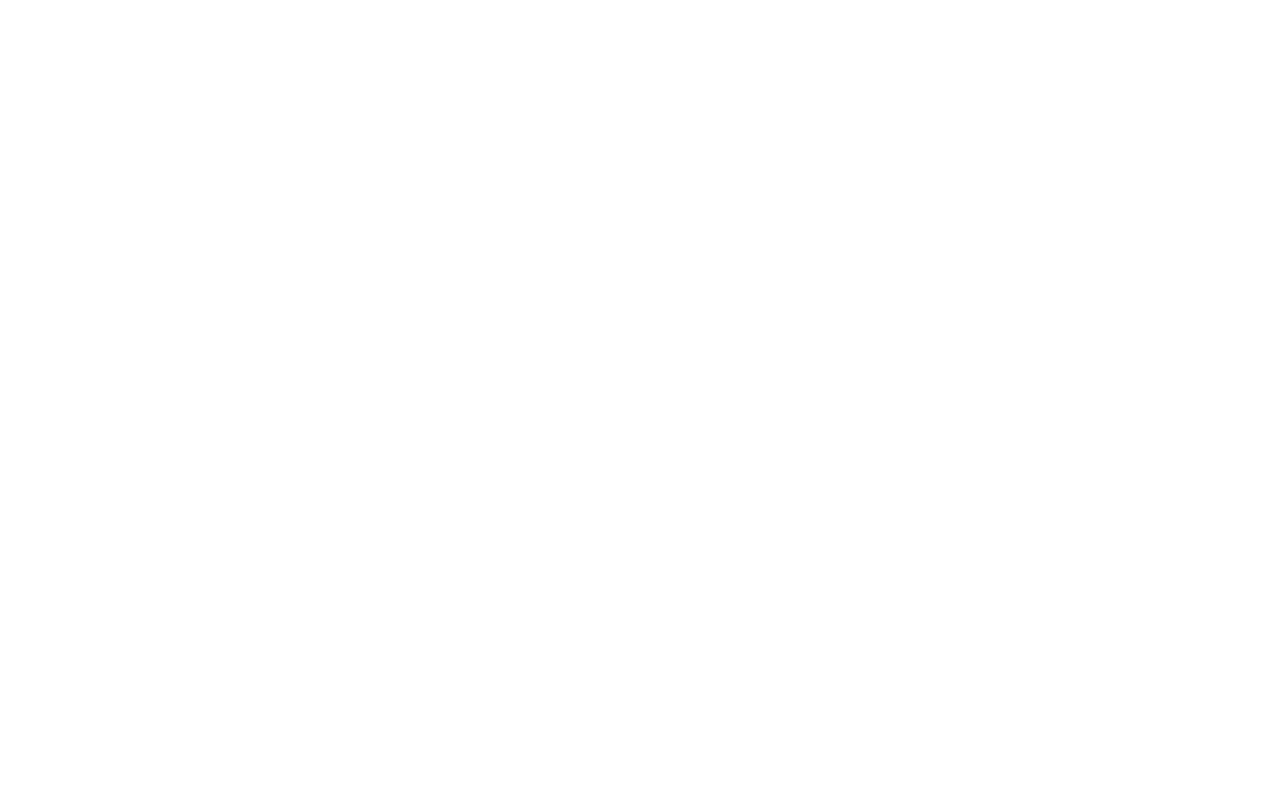
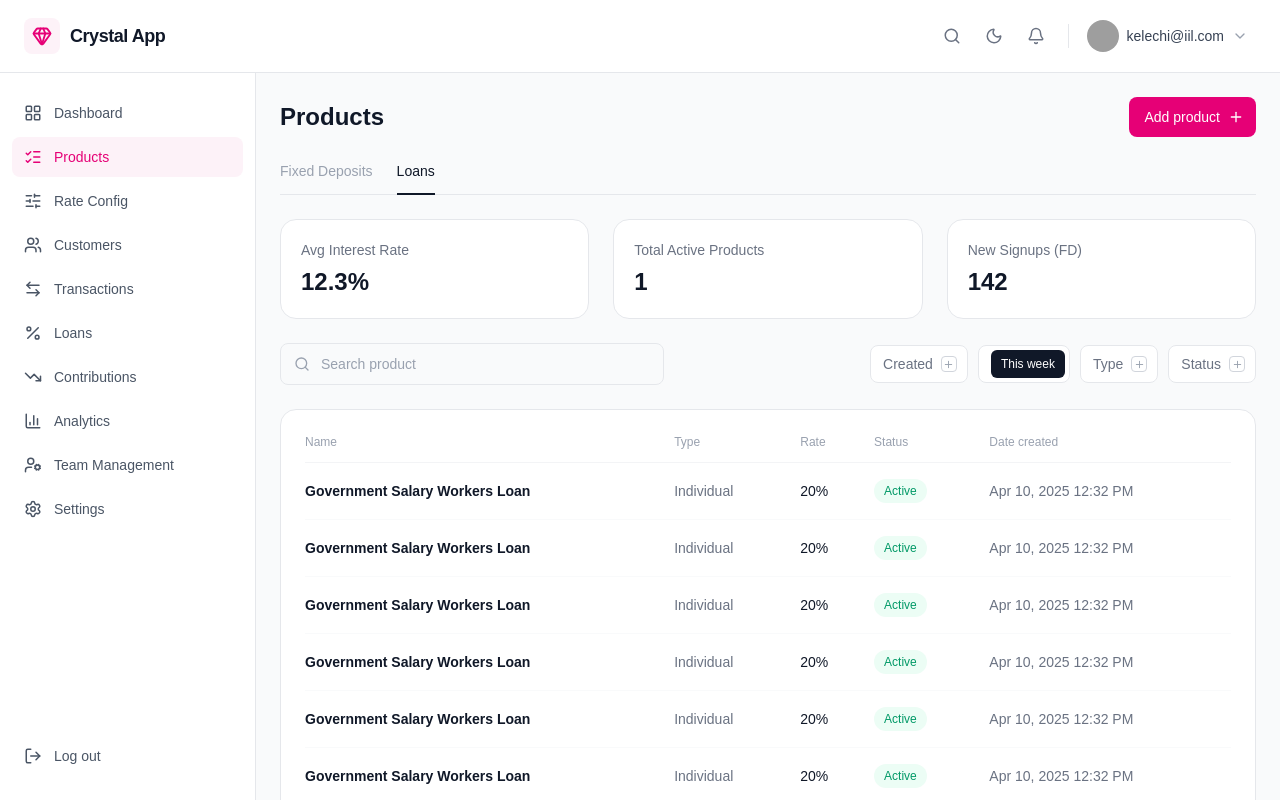
Before and after one commit to tfnsolutionshq/crystalbricks-admin, a React (Vite) app: page /products in a window 1280 px wide. Before the commit this address had no page. Built offline with nearby package versions, Linux system fonts and the light colour scheme; grey boxes are pictures that could not be loaded; a web font is replaced by a local one.

Commit message:
feat: add dashboard layout with header, sidebar, and routing for admin pages

```diff
--- a/package.json
+++ b/package.json
@@ -15,6 +15,7 @@
     "react": "^19.2.7",
     "react-dom": "^19.2.7",
     "react-router-dom": "^7.18.1",
+    "recharts": "^3.10.0",
     "tailwindcss": "^4.3.2"
   },
   "devDependencies": {
--- a/src/App.jsx
+++ b/src/App.jsx
@@ -8,6 +8,14 @@ import {
 import SignInPage from "./features/auth/pages/SignInPage";
 import SetPasscodePage from "./features/auth/pages/SetPasscodePage";
 import ResetPasscodePage from "./features/auth/pages/ResetPasscodePage";
+import DashboardPage from "./features/dashboard/pages/AdminDashboard";
+import ProductsPage from "./features/products/pages/ProductsPage";
+import RateConfigPage from "./features/rate-config/pages/RateConfigPage";
+import RateConfigDetailsPage from "./features/rate-config/pages/RateConfigDetails";
+import CustomersPage from "./features/customers/pages/CustomersPage";
+import CustomerDetailsPage from "./features/customers/pages/CustomerDetailsPage";
+import TransactionsPage from "./features/transactions/pages/TransactionsPage";
+import TransactionDetailsPage from "./features/transactions/pages/TransactionDetailsPage";
 
 export default function App() {
   return (
@@ -17,6 +25,27 @@ export default function App() {
         <Route path="/signin" element={<SignInPage />} />
         <Route path="/set-passcode" element={<SetPasscodePage />} />
         <Route path="/reset-passcode" element={<ResetPasscodePage />} />
+        <Route path="/dashboard" element={<DashboardPage />} />
+        <Route path="/products" element={<ProductsPage />} />
+        <Route path="/rate-config" element={<RateConfigPage />} />
+        <Route
+          path="/rate-config/:productId"
+          element={<RateConfigDetailsPage />}
+        />
+        <Route path="/customers" element={<CustomersPage />} />
+        <Route
+          path="/customers/:customerId"
+          element={<CustomerDetailsPage />}
+        />
+        <Route
+          path="/customers/:customerId/transactions/:transactionId"
+          element={<TransactionDetailsPage />}
+        />
+        <Route path="/transactions" element={<TransactionsPage />} />
+        <Route
+          path="/transactions/:transactionId"
+          element={<TransactionDetailsPage />}
+        />
       </Routes>
     </Router>
   );
--- /dev/null
+++ b/src/shared/components/DashboardComponents/Header.jsx
@@ -0,0 +1,72 @@
+import { Search, Moon, Bell, ChevronDown, Gem, Menu } from "lucide-react";
+
+/**
+ * Header
+ * Top navigation bar shown across every page of the admin portal.
+ * Contains the app brand mark and account/utility actions on the right.
+ */
+export default function Header({ onToggleSidebar }) {
+  return (
+    <header className="h-18.25 w-full flex items-center justify-between px-6 border-b border-gray-200 bg-white shrink-0">
+      {/* Brand */}
+      <div className="flex items-center gap-2.5">
+        <button
+          type="button"
+          onClick={onToggleSidebar}
+          aria-label="Toggle sidebar"
+          className="p-1 -ml-1 rounded-md text-gray-500 hover:bg-gray-100 transition-colors lg:hidden"
+        >
+          <Menu size={22} />
+        </button>
+        <div className="w-9 h-9 rounded-lg bg-pink-50 flex items-center justify-center text-pink-600">
+          <Gem size={20} strokeWidth={2.25} />
+        </div>
+        <span className="text-lg font-bold text-gray-900 tracking-tight">
+          Crystal App
+        </span>
+      </div>
+
+      {/* Actions */}
+      <div className="flex items-center gap-1.5">
+        <button
+          type="button"
+          aria-label="Search"
+          className="w-9 h-9 rounded-full flex items-center justify-center text-gray-500 hover:bg-gray-100 transition-colors"
+        >
+          <Search size={18} />
+        </button>
+        <button
+          type="button"
+          aria-label="Toggle dark mode"
+          className="w-9 h-9 rounded-full flex items-center justify-center text-gray-500 hover:bg-gray-100 transition-colors"
+        >
+          <Moon size={18} />
+        </button>
+        <button
+          type="button"
+          aria-label="Notifications"
+          className="w-9 h-9 rounded-full flex items-center justify-center text-gray-500 hover:bg-gray-100 transition-colors"
+        >
+          <Bell size={18} />
+        </button>
+
+        <div className="w-px h-6 bg-gray-200 mx-2" />
+
+        <button
+          type="button"
+          className="flex items-center gap-2 pl-1 pr-2 py-1 rounded-full hover:bg-gray-100 transition-colors"
+        >
+          <img
+            src="https://i.pravatar.cc/64?img=13"
+            alt="Kelechi's avatar"
+            className="w-8 h-8 rounded-full object-cover"
+          />
+          <span className="text-sm font-medium text-gray-700">
+            kelechi@iil.com
+          </span>
+          <ChevronDown size={16} className="text-gray-400" />
+        </button>
+      </div>
+    </header>
+  );
+}
--- /dev/null
+++ b/src/shared/components/DashboardComponents/Layout.jsx
@@ -0,0 +1,26 @@
+import { useState } from "react";
+import Header from "./Header.jsx";
+import Sidebar from "./Sidebar.jsx";
+
+/**
+ * Layout
+ * Wraps every portal page with the shared Header (top) and Sidebar (left).
+ * Pass `activeNavItem` so the Sidebar can highlight the current page.
+ */
+export default function AppLayout({ children, activeNavItem }) {
+  const [isSidebarOpen, setIsSidebarOpen] = useState(false);
+
+  return (
+    <div className="h-screen w-full flex flex-col bg-gray-50">
+      <Header onToggleSidebar={() => setIsSidebarOpen((v) => !v)} />
+      <div className="flex flex-1 min-h-0">
+        <Sidebar
+          activeItem={activeNavItem}
+          isOpen={isSidebarOpen}
+          onClose={() => setIsSidebarOpen(false)}
+        />
+        <main className="flex-1 min-w-0 overflow-y-auto">{children}</main>
+      </div>
+    </div>
+  );
+}
--- /dev/null
+++ b/src/shared/components/DashboardComponents/Sidebar.jsx
@@ -0,0 +1,110 @@
+import { useEffect } from "react";
+import {
+  LayoutGrid,
+  ListChecks,
+  SlidersHorizontal,
+  Users,
+  ArrowLeftRight,
+  Percent,
+  TrendingDown,
+  BarChart3,
+  UserCog,
+  Settings,
+  LogOut,
+  X,
+} from "lucide-react";
+import { Link } from "react-router-dom";
+
+const NAV_ITEMS = [
+  { label: "Dashboard", icon: LayoutGrid, href: "/dashboard" },
+  { label: "Products", icon: ListChecks, href: "/products" },
+  { label: "Rate Config", icon: SlidersHorizontal, href: "/rate-config" },
+  { label: "Customers", icon: Users, href: "/customers" },
+  { label: "Transactions", icon: ArrowLeftRight, href: "/transactions" },
+  { label: "Loans", icon: Percent, href: "/loans" },
+  { label: "Contributions", icon: TrendingDown, href: "/contributions" },
+  { label: "Analytics", icon: BarChart3, href: "/analytics" },
+  { label: "Team Management", icon: UserCog, href: "/team-management" },
+  { label: "Settings", icon: Settings, href: "/settings" },
+];
+
+/**
+ * Sidebar
+ * Left-hand navigation shown across every page of the admin portal.
+ * `activeItem` lets each page highlight the nav entry that matches it.
+ */
+export default function Sidebar({ activeItem = "Dashboard", isOpen, onClose }) {
+  useEffect(() => {
+    if (isOpen) {
+      document.body.style.overflow = "hidden";
+    } else {
+      document.body.style.overflow = "";
+    }
+    return () => {
+      document.body.style.overflow = "";
+    };
+  }, [isOpen]);
+
+  return (
+    <>
+      {/* Mobile overlay */}
+      {isOpen && (
+        <div
+          className="fixed inset-0 z-40 bg-black/40 lg:hidden"
+          onClick={onClose}
+        />
+      )}
+
+      {/* Mobile off-canvas sidebar */}
+      <aside
+        className={`fixed top-0 left-0 z-50 h-full w-64 shrink-0 bg-white border-r border-gray-200 flex flex-col justify-between transition-transform duration-300 lg:static lg:z-auto lg:flex lg:translate-x-0 ${
+          isOpen ? "translate-x-0" : "-translate-x-full"
+        }`}
+      >
+        {/* Close button — mobile only */}
+        <button
+          type="button"
+          onClick={onClose}
+          className="absolute top-4 right-4 p-1 rounded-md text-gray-500 hover:bg-gray-100 lg:hidden"
+          aria-label="Close sidebar"
+        >
+          <X size={20} />
+        </button>
+
+        <nav className="px-3 pt-5">
+          <ul className="space-y-1">
+            {NAV_ITEMS.map(({ label, icon: Icon, href }) => {
+              const isActive = label === activeItem;
+              return (
+                <li key={label}>
+                  <Link
+                    to={href}
+                    onClick={onClose}
+                    className={`flex items-center gap-3 px-3 py-2.5 rounded-lg text-sm font-medium transition-colors ${
+                      isActive
+                        ? "bg-pink-50 text-pink-600"
+                        : "text-gray-600 hover:bg-gray-50"
+                    }`}
+                  >
+                    <Icon size={18} strokeWidth={2} />
+                    {label}
+                  </Link>
+                </li>
+              );
+            })}
+          </ul>
+        </nav>
+
+        <div className="px-3 pb-6">
+          <button
+            type="button"
+            className="w-full flex items-center gap-3 px-3 py-2.5 rounded-lg text-sm font-medium text-gray-600 hover:bg-gray-50 transition-colors"
+          >
+            <LogOut size={18} strokeWidth={2} />
+            Log out
+          </button>
+        </div>
+      </aside>
+    </>
+  );
+}
```
Also changed, not shown: 1 other file (tests, documents, lock files or other folders).
